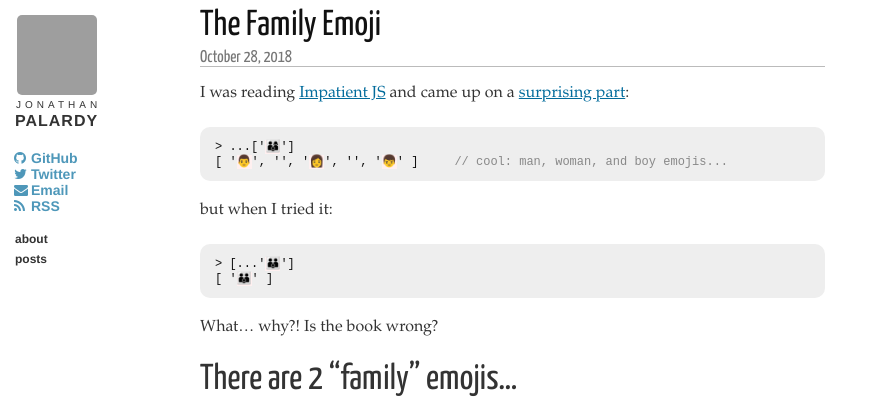
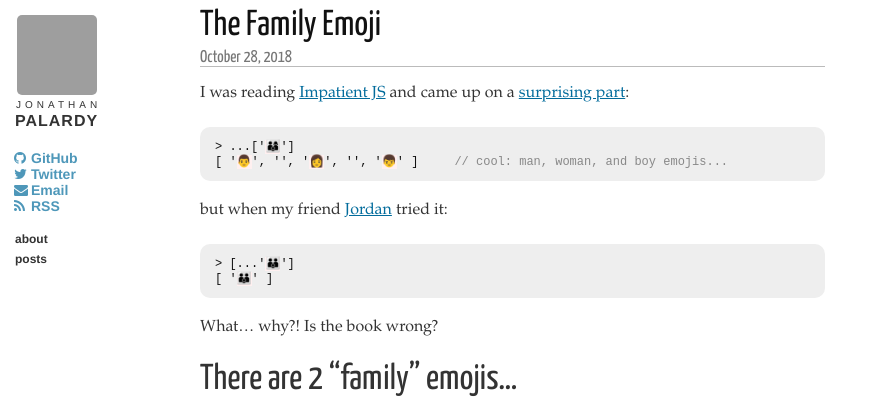
Before and after one commit to jpalardy/jpalardy.github.io, a Jekyll site: the page built from _posts/2018-10-28-the-family-emoji.markdown, in a window 1280 px wide, cut to the strip 0-398 px from the top of the page. Shown: the whole strip, without its empty margins (0-874 px from the left). Built offline with Jekyll 4.4.1, drawn with Linux system fonts in a browser that asks for light colours; comment, search, counter and statistics services are not loaded; grey boxes are pictures that could not be loaded.

Commit message:
credit Jordan

```diff
--- a/_posts/2018-10-28-the-family-emoji.markdown
+++ b/_posts/2018-10-28-the-family-emoji.markdown
@@ -11,7 +11,7 @@ I was reading [Impatient JS](http://exploringjs.com/impatient-js/index.html) and
 [ '👨', '‍', '👩', '‍', '👦' ]     // cool: man, woman, and boy emojis...
 {% endhighlight %}
 
-but when I tried it:
+but when my friend [Jordan](https://twitter.com/jzhang729) tried it:
 
 {% highlight javascript %}
 > [...'👪']
```
